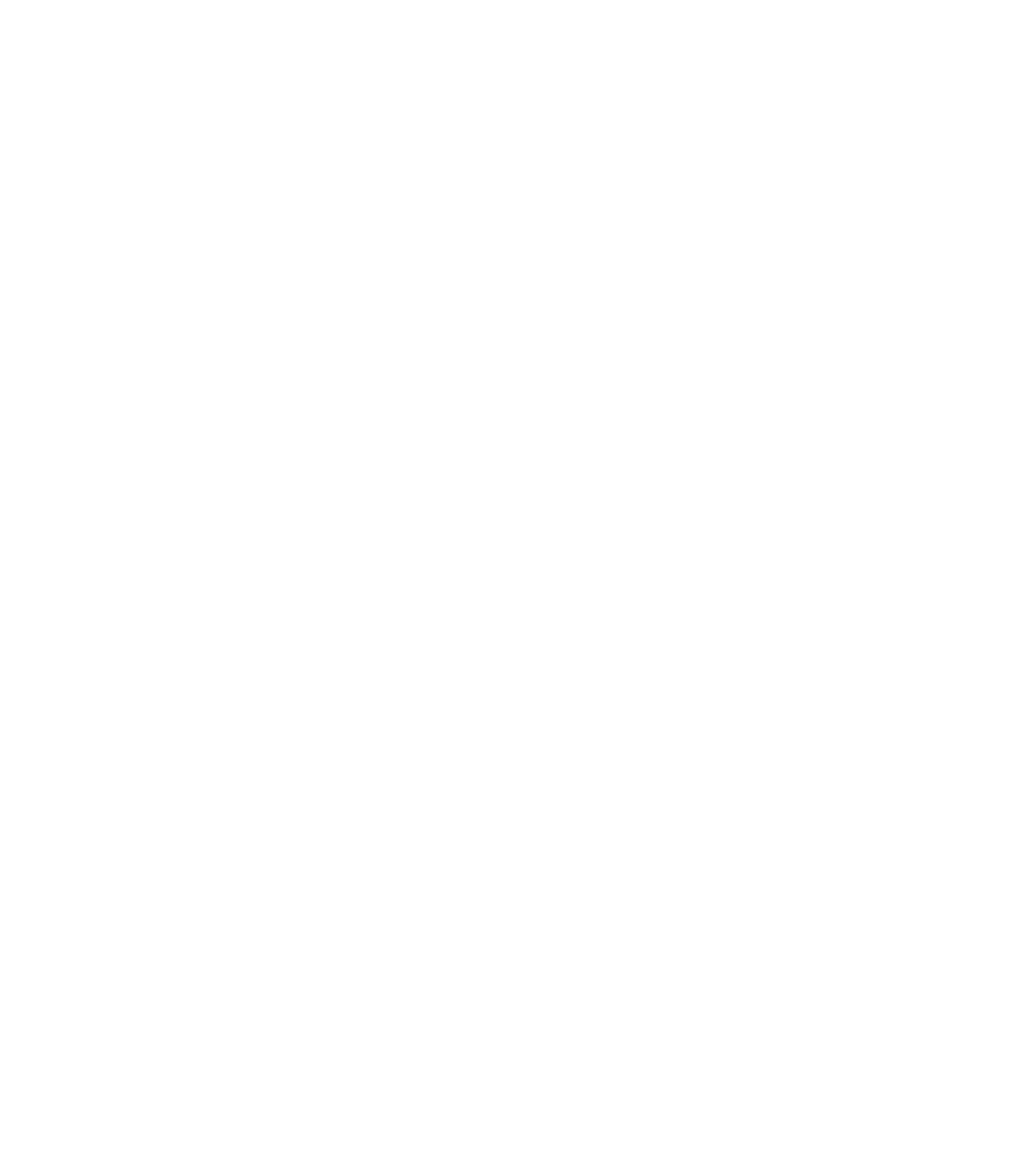
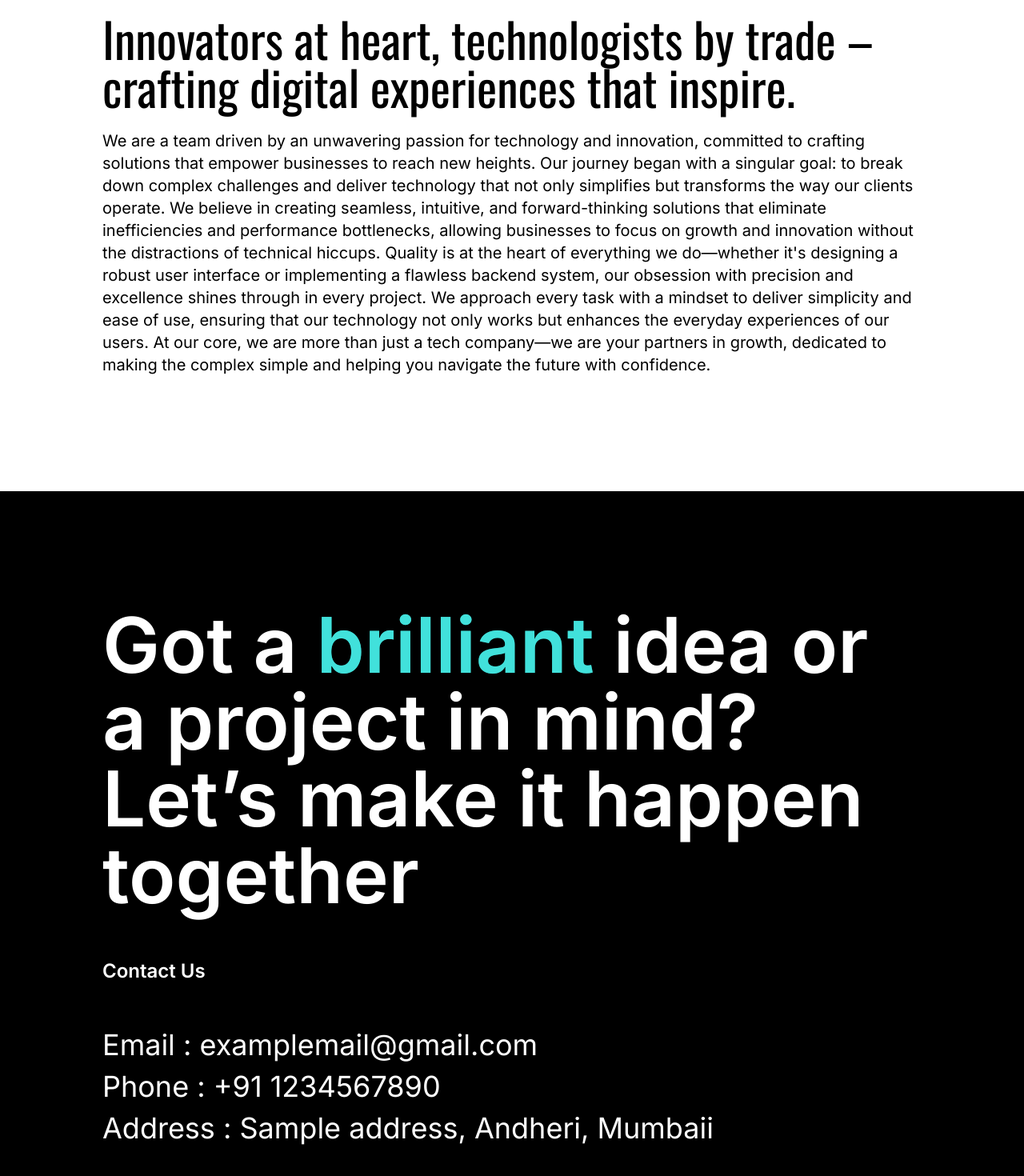
Before and after one commit to HBP9/portfolio, a Next.js app: page / in a window 1280 px wide. Shown: the part 3720-5190 px from the top of the page at 80% size. Before the commit the page ends 3530 px from the top, so only its background shows below. Built offline with nearby package versions, Linux system fonts and the light colour scheme.

Commit message:
added about us and contact us section

```diff
--- a/src/app/globals.css
+++ b/src/app/globals.css
@@ -265,3 +265,31 @@
   color: white;
   animation: colorSweep 3s linear forwards;
 }
+
+@keyframes colorSweepStay {
+  0% {
+    background-position: -100%;
+    color: #41e1db;
+  }
+  50% {
+    background-position: 100%;
+    color: transparent;
+  }
+  100% {
+    background-position: 200%;
+    color: #41e1db;
+  }
+}
+
+.color-sweep-stay {
+  background: linear-gradient(
+    90deg,
+    rgba(65, 225, 219, 0.8),
+    rgba(255, 255, 255, 0.1)
+  );
+  background-size: 200%;
+  background-clip: text;
+  -webkit-background-clip: text;
+  color: #41e1db;
+  animation: colorSweepStay 3s linear forwards;
+}
--- a/src/app/page.tsx
+++ b/src/app/page.tsx
@@ -208,6 +208,84 @@
           </div>
         </div>
       </section>
+      <section className="aboutus-section py-36 bg-white">
+        <div className="data-container mx-auto max-w-[80vw] tablet:max-w-[95vw] flex flex-col justify-center gap-8">
+          <h3 className="head text-[#41e1db] font-semibold text-2xl">
+            Who We Are?
+          </h3>
+          <div className="serviceIntro flex flex-col gap-6">
+            <span className="text-black text-6xl font-oswald animate-slide">
+              Innovators at heart, technologists by trade – crafting digital
+              experiences that inspire.
+            </span>
+            <span className="text-black text-xl">
+              We are a team driven by an unwavering passion for technology and
+              innovation, committed to crafting solutions that empower
+              businesses to reach new heights. Our journey began with a singular
+              goal: to break down complex challenges and deliver technology that
+              not only simplifies but transforms the way our clients operate. We
+              believe in creating seamless, intuitive, and forward-thinking
+              solutions that eliminate inefficiencies and performance
+              bottlenecks, allowing businesses to focus on growth and innovation
+              without the distractions of technical hiccups. Quality is at the
+              heart of everything we do—whether it's designing a robust user
+              interface or implementing a flawless backend system, our obsession
+              with precision and excellence shines through in every project. We
+              approach every task with a mindset to deliver simplicity and ease
+              of use, ensuring that our technology not only works but enhances
+              the everyday experiences of our users. At our core, we are more
+              than just a tech company—we are your partners in growth, dedicated
+              to making the complex simple and helping you navigate the future
+              with confidence.
+            </span>
+          </div>
+        </div>
+        {/* later if we want we can add some images here to showcase team or something like that */}
+      </section>
+      <section className="contact-section py-36 bg-black">
+        <div className="data-container mx-auto max-w-[80vw] tablet:max-w-[95vw] flex flex-col justify-center gap-8">
+          <h1 className="head text-white font-semibold text-8xl mobile:text-6xl">
+            Got a{" "}
+            <span className="text-[#41e1db] color-sweep-stay">brilliant</span>{" "}
+            idea or a project in mind? Let’s make it happen together
+          </h1>
+          <h3 className="head text-white font-semibold text-2xl pt-6">
+            Contact Us
+          </h3>
+          <div className="text-white flex flex-col text-4xl mobile:text-2xl pt-6 gap-3">
+            <span>
+              Email :{" "}
+              <a
+                href="mailto:examplemail@gmail.com"
+                className="text-white hover:text-[#41e1db]"
+              >
+                examplemail@gmail.com
+              </a>
+            </span>
+            <span>
+              Phone :{" "}
+              <a
+                href="tel:+911234567890"
+                className="text-white hover:text-[#41e1db]"
+              >
+                +91 1234567890
+              </a>
+            </span>
+            <span>
+              Address :{" "}
+              <a
+                href="https://www.google.com/maps?q=Sample+address,+Andheri,+Mumbai"
+                target="_blank"
+                rel="noopener noreferrer"
+                className="text-white hover:text-[#41e1db]"
+              >
+                Sample address, Andheri, Mumbai
+              </a>
+              i
+            </span>
+          </div>
+        </div>
+      </section>
     </>
   );
 };
```
